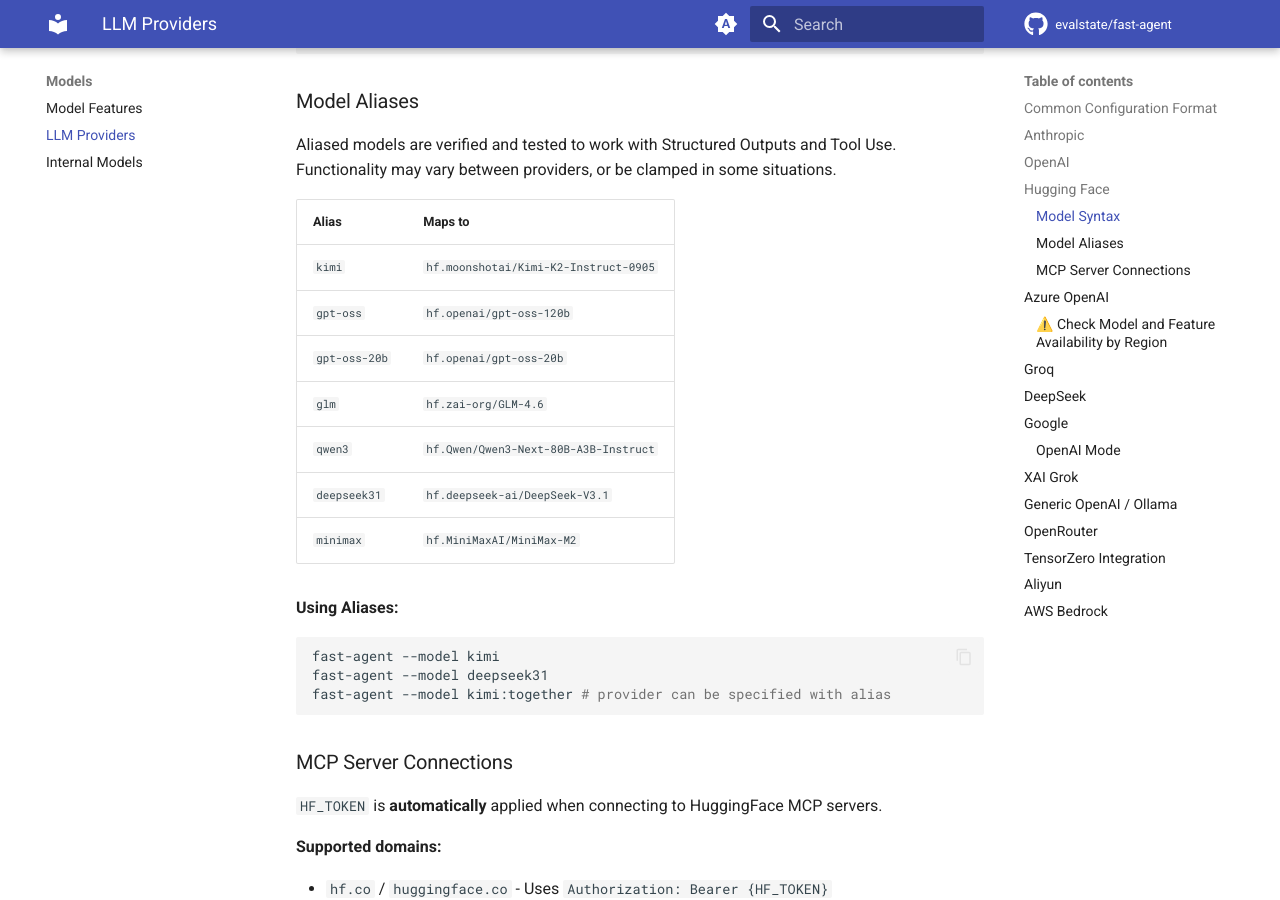
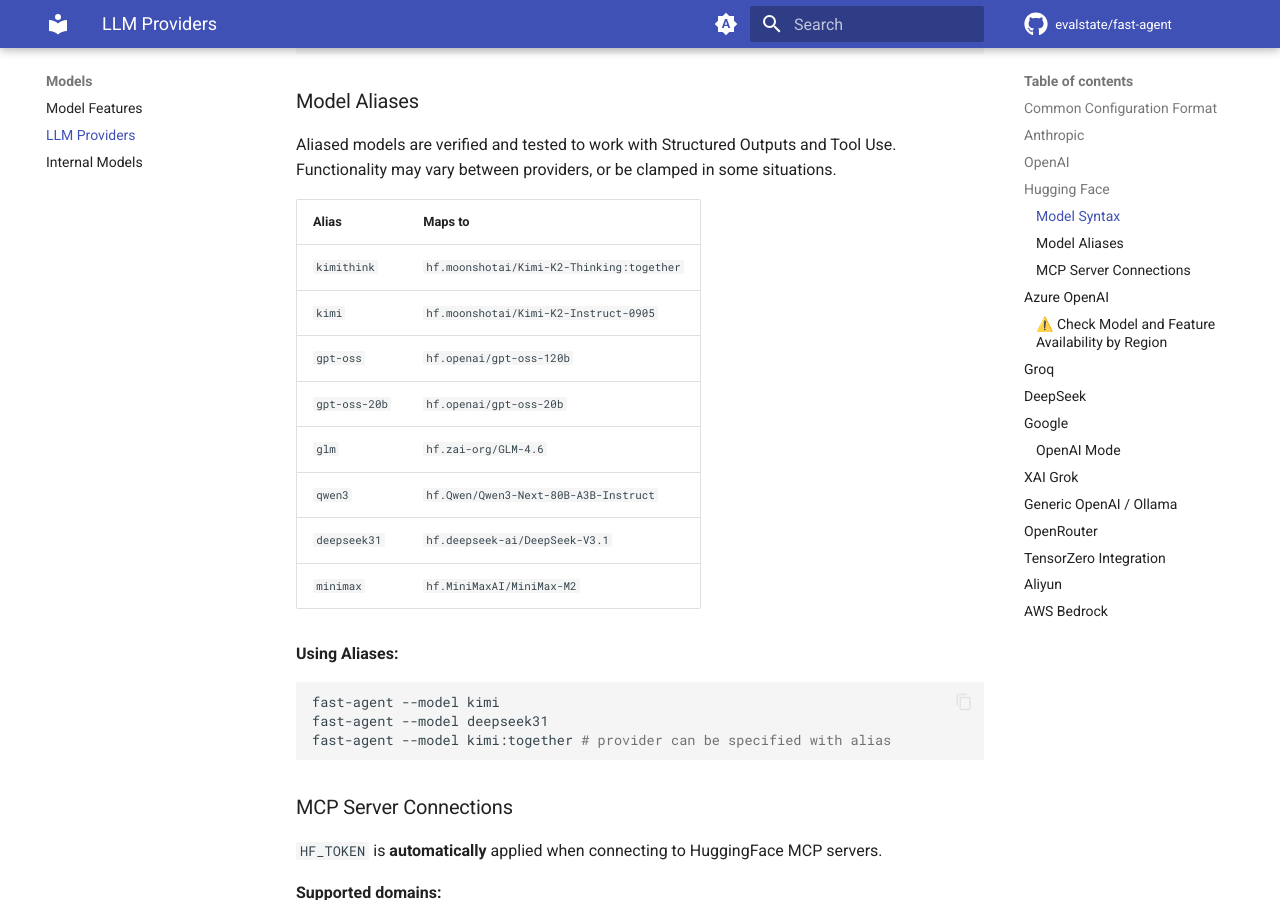
Before and after one commit to evalstate/fast-agent-docs, an MkDocs documentation site: the page built from docs/models/llm_providers.md, in a window 1280 px wide and 900 px high, scrolled down 3244 px. Built offline with MkDocs 1.6.1 and Material for MkDocs 9.7.7, drawn with Linux system fonts in a browser that asks for light colours; comment, search, counter and statistics services are not loaded.

Commit message:
kimithink!

```diff
--- a/docs/models/llm_providers.md
+++ b/docs/models/llm_providers.md
@@ -120,15 +120,16 @@
 
 Aliased models are verified and tested to work with Structured Outputs and Tool Use. Functionality may vary between providers, or be clamped in some situations.
 
-| Alias         | Maps to                               |
-| ------------- | ------------------------------------- |
-| `kimi`        | `hf.moonshotai/Kimi-K2-Instruct-0905` |
-| `gpt-oss`     | `hf.openai/gpt-oss-120b`              |
-| `gpt-oss-20b` | `hf.openai/gpt-oss-20b`               |
-| `glm`         | `hf.zai-org/GLM-4.6`                  |
-| `qwen3`       | `hf.Qwen/Qwen3-Next-80B-A3B-Instruct` |
-| `deepseek31`  | `hf.deepseek-ai/DeepSeek-V3.1`        |
-| `minimax`     | `hf.MiniMaxAI/MiniMax-M2`             |
+| Alias         | Maps to                                   |
+| ------------- | ----------------------------------------- |
+| `kimithink`   | `hf.moonshotai/Kimi-K2-Thinking:together` |
+| `kimi`        | `hf.moonshotai/Kimi-K2-Instruct-0905`     |
+| `gpt-oss`     | `hf.openai/gpt-oss-120b`                  |
+| `gpt-oss-20b` | `hf.openai/gpt-oss-20b`                   |
+| `glm`         | `hf.zai-org/GLM-4.6`                      |
+| `qwen3`       | `hf.Qwen/Qwen3-Next-80B-A3B-Instruct`     |
+| `deepseek31`  | `hf.deepseek-ai/DeepSeek-V3.1`            |
+| `minimax`     | `hf.MiniMaxAI/MiniMax-M2`                 |
 
 **Using Aliases:**
 
```
